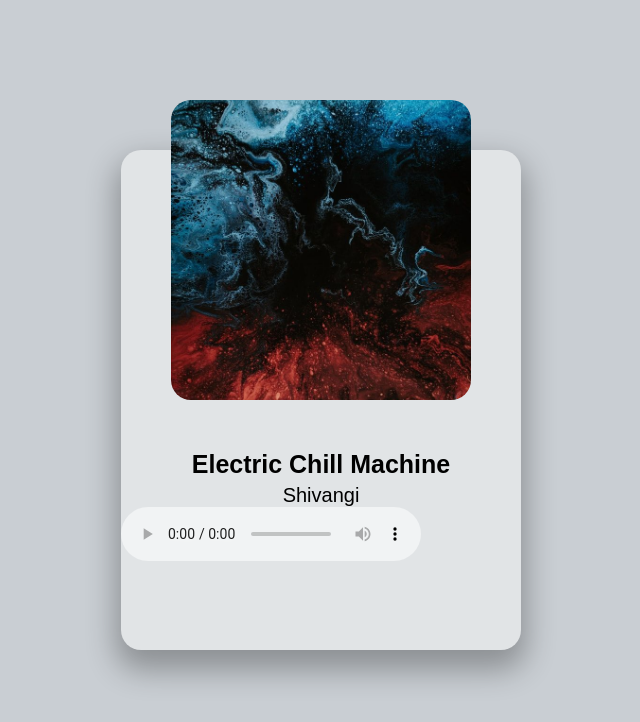
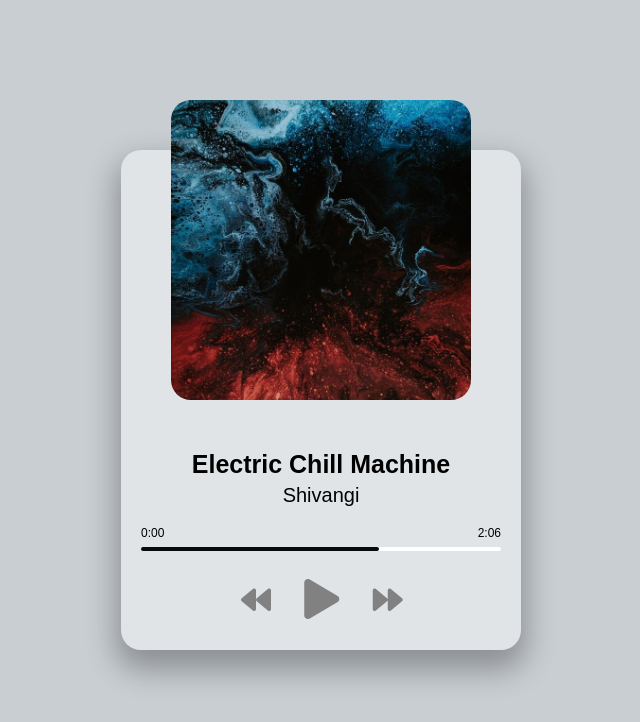
Before and after one commit to shivangii-sri/music-player, a plain HTML site: page index.html in a window 1280 px wide. Shown: the whole page, without its empty margins (319-959 px from the left). Drawn offline with Linux system fonts and the light colour scheme.

Commit message:
Setting up play pause button

```diff
--- a/index.html
+++ b/index.html
@@ -18,7 +18,25 @@
 
         <h2 id="title">Electric Chill Machine</h2>
         <h3 id="artist">Shivangi</h3>
-        <audio src="music/jacinto-1.mp3" controls></audio>
+        <audio src="music/jacinto-1.mp3"></audio>
+
+        <!-- Progress -->
+        <div class="progress-container" id="progress-container">
+            <div class="progress" id="progress"></div>
+            <div class="duration-wrapper">
+                <span id="current-time">0:00</span>
+                <span id="duration">2:06</span>
+            </div>
+
+        </div>
+
+        <!-- Controls -->
+        <div class="player-controls">
+            <i class="fas fa-backward" id="prev" title="Previous"></i>
+            <i class="fas fa-play main-button" id="play" title="Play"></i>
+            <i class="fas fa-forward" id="next" title="next"></i>
+        </div>
+
     </div>
 
     <!-- Script -->
--- a/style.css
+++ b/style.css
@@ -68,7 +68,7 @@ h3 {
 }
 
 .progress {
-  background: #242323;
+  background: #090909;
   border-radius: 5px;
   height: 100%;
   /* change this to show progress */
@@ -95,7 +95,12 @@ h3 {
   font-size: 30px;
   color: rgb(129, 129, 129);
   margin-right: 30px;
+  cursor: pointer;
+  user-select: none;
+}
 
+.fas:hover{
+  filter: brightness(80%);
 }
 
 
```
